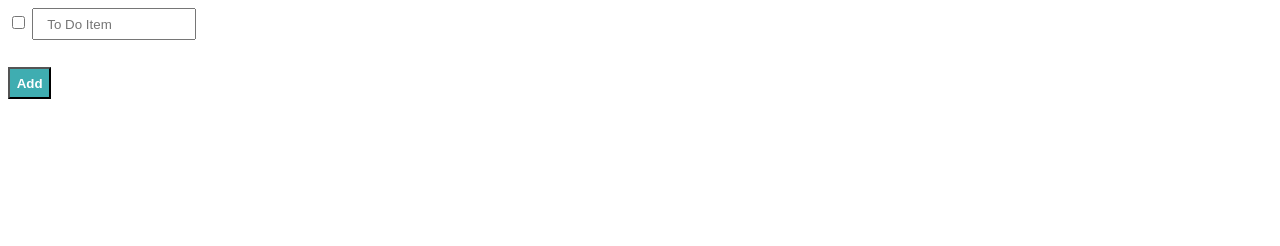
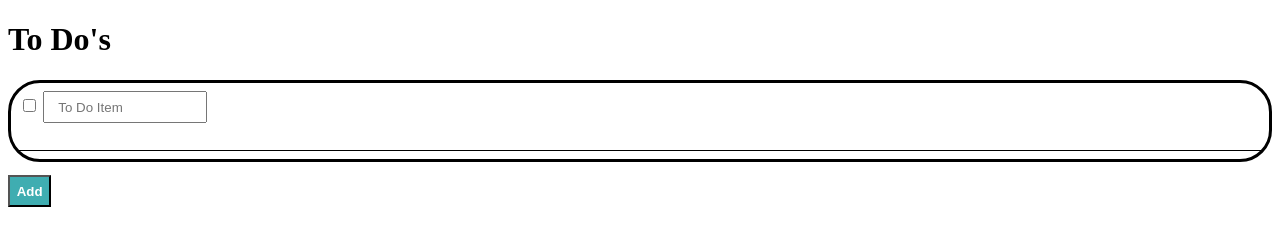
Before and after one commit to Anthonyme0328/to-do-list, a website: page index.html in a window 1280 px wide. Both pictures are taken after a click on the button "Add". Drawn offline with Linux system fonts and the light colour scheme.

Commit message:
some styling applied to mock paper

```diff
--- a/index.html
+++ b/index.html
@@ -9,6 +9,8 @@
   <title>To Do List</title>
 </head>
 <body>
+
+  <h1 class="todoTitle">To Do's</h1>
 
 
   <div id="items"></div>
--- a/styles.css
+++ b/styles.css
@@ -12,8 +12,21 @@
 
 #add {
   padding: .5em;
+  margin-top: 1em;
   font-weight: bold;
   color: #fff;
   background: #1c9ea3d7;
   cursor: pointer;
 }
+
+#items {
+  border-style: solid;
+  border-color: black;
+  border-radius: 2em;
+
+}
+
+.item {
+  margin: .5em;
+  border-bottom: solid #000 .1em;
+}
```
